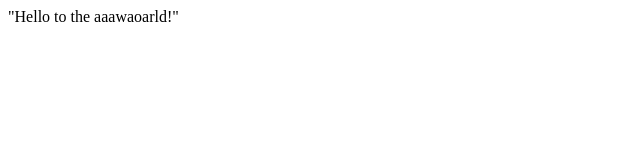
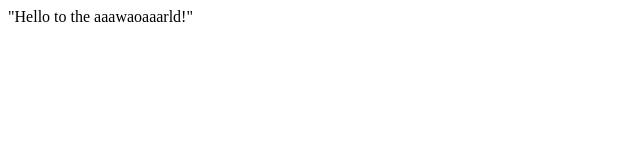
Before and after one commit to AlainArseneault/csd120.20.arseneault-alain, a plain HTML site: page index.html in a window 1280 px wide. Shown: the full height of the page, 0-640 px from the left. Drawn offline with Linux system fonts and the light colour scheme.

Commit message:
Initial commit

```diff
--- a/index.html
+++ b/index.html
@@ -6,6 +6,6 @@
     <title>csd120</title>
 </head>
 <body>
-    "Hello to the aaawaoarld!"
+    "Hello to the aaawaoaaarld!"
 </body>
 </html>
```
